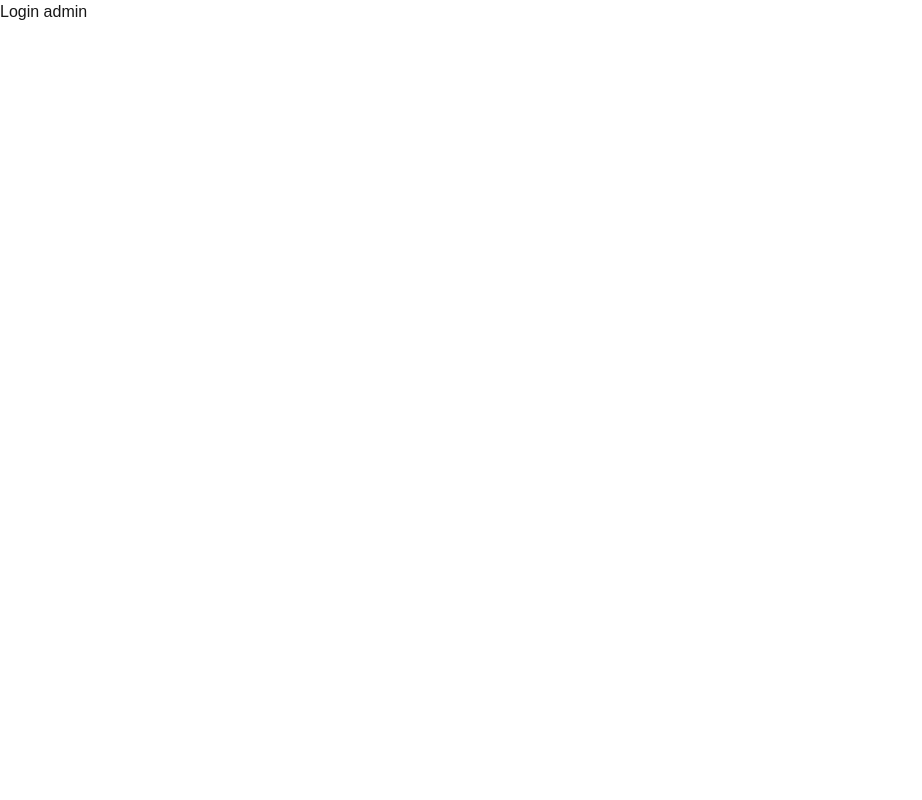
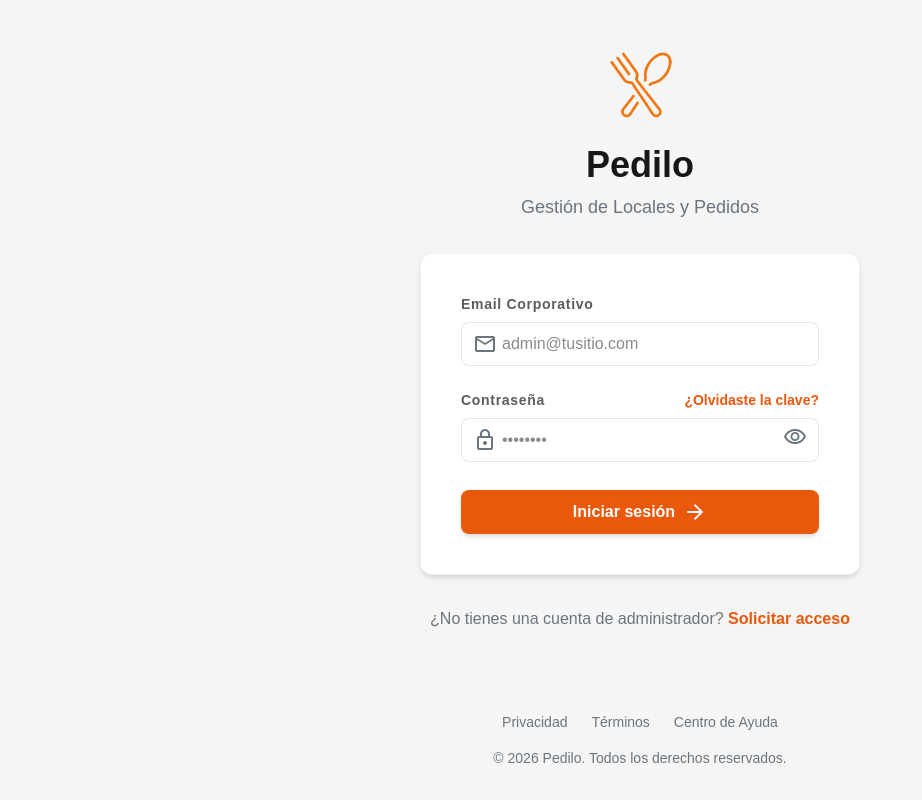
Before and after one commit to tomigambino/frontend_pedidos_online, a Next.js app in the folder frontend_pedidos/: page /admin/login in a window 1280 px wide. Shown: the whole page, without its empty margins (0-922 px from the left). Built offline with nearby package versions, Linux system fonts and the light colour scheme; no server answers.

Commit message:
Implementación de login

```diff
--- a/frontend_pedidos/app/(admin)/admin/login/page.tsx
+++ b/frontend_pedidos/app/(admin)/admin/login/page.tsx
@@ -1,3 +1,170 @@
+'use client';
+
+import { useState } from 'react';
+import { useRouter } from 'next/navigation';
+import Image from 'next/image';
+import { login } from '@/lib/api/auth';
+
 export default function LoginAdminPage() {
-  return <div>Login admin</div>
+  const [email, setEmail] = useState('');
+  const [password, setPassword] = useState('');
+  const [showPassword, setShowPassword] = useState(false);
+  const [loading, setLoading] = useState(false);
+  const [error, setError] = useState<string | null>(null);
+  const router = useRouter();
+
+  async function handleSubmit(e: React.FormEvent<HTMLFormElement>) {
+    e.preventDefault();
+    setLoading(true);
+    setError(null);
+    try {
+      await login({ email, password });
+      router.push('/admin/dashboard');
+    } catch (err) {
+      setError(err instanceof Error ? err.message : 'Error desconocido');
+    } finally {
+      setLoading(false);
+    }
+  }
+
+  return (
+    <div className="min-h-screen flex flex-col bg-neutral-100">
+      <main className="flex-grow flex items-center justify-center px-4 py-12">
+        <div className="w-full max-w-[440px] flex flex-col gap-8">
+          <div className="text-center">
+            <Image
+              src="/logo.webp"
+              alt="Logo de la plataforma"
+              width={120}
+              height={120}
+              className="inline-block object-contain mb-6"
+            />
+            <h2 className="text-4xl font-extrabold text-foreground mb-2">Pedilo</h2>
+            <p className="text-lg text-muted">Gestión de Locales y Pedidos</p>
+          </div>
+
+          <div className="bg-white p-8 md:p-10 rounded-xl shadow-md border border-black/5">
+            <form className="flex flex-col gap-6" onSubmit={handleSubmit}>
+              <div className="flex flex-col gap-2">
+                <label
+                  htmlFor="email"
+                  className="text-sm font-semibold tracking-wider text-foreground/70"
+                >
+                  Email Corporativo
+                </label>
+                <div className="relative">
+                  <span className="material-symbols-outlined absolute left-3 top-1/2 -translate-y-1/2 text-muted">
+                    mail
+                  </span>
+                  <input
+                    id="email"
+                    type="email"
+                    value={email}
+                    onChange={(e) => setEmail(e.target.value)}
+                    placeholder="admin@tusitio.com"
+                    required
+                    className="w-full h-11 pl-10 pr-4 rounded-lg border border-black/10 focus:border-primary focus:ring-1 focus:ring-primary outline-none transition-all bg-white"
+                  />
+                </div>
+              </div>
+
+              <div className="flex flex-col gap-2">
+                <div className="flex justify-between items-center">
+                  <label
+                    htmlFor="password"
+                    className="text-sm font-semibold tracking-wider text-foreground/70"
+                  >
+                    Contraseña
+                  </label>
+                  <a
+                    href="#"
+                    className="text-sm font-semibold text-primary hover:underline transition-all"
+                  >
+                    ¿Olvidaste la clave?
+                  </a>
+                </div>
+                <div className="relative">
+                  <span className="material-symbols-outlined absolute left-3 top-1/2 -translate-y-1/2 text-muted">
+                    lock
+                  </span>
+                  <input
+                    id="password"
+                    type={showPassword ? 'text' : 'password'}
+                    value={password}
+                    onChange={(e) => setPassword(e.target.value)}
+                    placeholder="••••••••"
+                    required
+                    className="w-full h-11 pl-10 pr-10 rounded-lg border border-black/10 focus:border-primary focus:ring-1 focus:ring-primary outline-none transition-all bg-white"
+                  />
+                  <button
+                    type="button"
+                    onClick={() => setShowPassword((v) => !v)}
+                    className="absolute right-3 top-1/2 -translate-y-1/2 text-muted hover:text-foreground transition-colors"
+                    aria-label={showPassword ? 'Ocultar contraseña' : 'Mostrar contraseña'}
+                  >
+                    <span className="material-symbols-outlined text-xl">
+                      {showPassword ? 'visibility_off' : 'visibility'}
+                    </span>
+                  </button>
+                </div>
+              </div>
+
+              {error && (
+                <p
+                  role="alert"
+                  className="text-sm text-red-700 bg-red-50 border border-red-200 rounded-lg px-4 py-3"
+                >
+                  {error}
+                </p>
+              )}
+
+              <button
+                type="submit"
+                disabled={loading}
+                className="w-full h-11 bg-primary hover:bg-primary/90 text-primary-foreground font-semibold rounded-lg shadow-md transition-all active:scale-[0.98] flex items-center justify-center gap-2 disabled:opacity-80 disabled:cursor-not-allowed mt-1"
+              >
+                {loading ? (
+                  <>
+                    <span className="material-symbols-outlined text-lg animate-spin">
+                      progress_activity
+                    </span>
+                    Cargando...
+                  </>
+                ) : (
+                  <>
+                    Iniciar sesión
+                    <span className="material-symbols-outlined text-lg">arrow_forward</span>
+                  </>
+                )}
+              </button>
+            </form>
+          </div>
+
+          <div className="flex flex-col items-center gap-4">
+            <p className="text-base text-muted">
+              ¿No tienes una cuenta de administrador?{' '}
+              <a href="#" className="text-primary font-semibold hover:underline">
+                Solicitar acceso
+              </a>
+            </p>
+          </div>
+        </div>
+      </main>
+
+      <footer className="flex flex-col items-center gap-4 py-8">
+        <div className="flex gap-6">
+          <a href="#" className="text-sm text-muted hover:text-primary transition-colors">
+            Privacidad
+          </a>
+          <a href="#" className="text-sm text-muted hover:text-primary transition-colors">
+            Términos
+          </a>
+          <a href="#" className="text-sm text-muted hover:text-primary transition-colors">
+            Centro de Ayuda
+          </a>
+        </div>
+        <p className="text-sm text-muted">© 2026 Pedilo. Todos los derechos reservados.</p>
+      </footer>
+    </div>
+  );
 }
--- /dev/null
+++ b/frontend_pedidos/lib/api/auth.ts
@@ -0,0 +1,13 @@
+import { apiClient } from './client';
+
+export interface LoginDto {
+  email: string;
+  password: string;
+}
+
+export function login(dto: LoginDto) {
+  return apiClient<{ success: boolean }>('/auth/login', {
+    method: 'POST',
+    body: JSON.stringify(dto),
+  });
+}
--- a/frontend_pedidos/lib/api/client.ts
+++ b/frontend_pedidos/lib/api/client.ts
@@ -7,6 +7,7 @@ export async function apiClient<T>(
 ): Promise<T> {
   const res = await fetch(`${API_URL}${path}`, {
     ...options,
+    credentials: 'include',
     headers: {
       'Content-Type': 'application/json',
       ...(token ? { Authorization: `Bearer ${token}` } : {}),
```
Also changed, not shown: frontend_pedidos/public/logo.webp (added).
